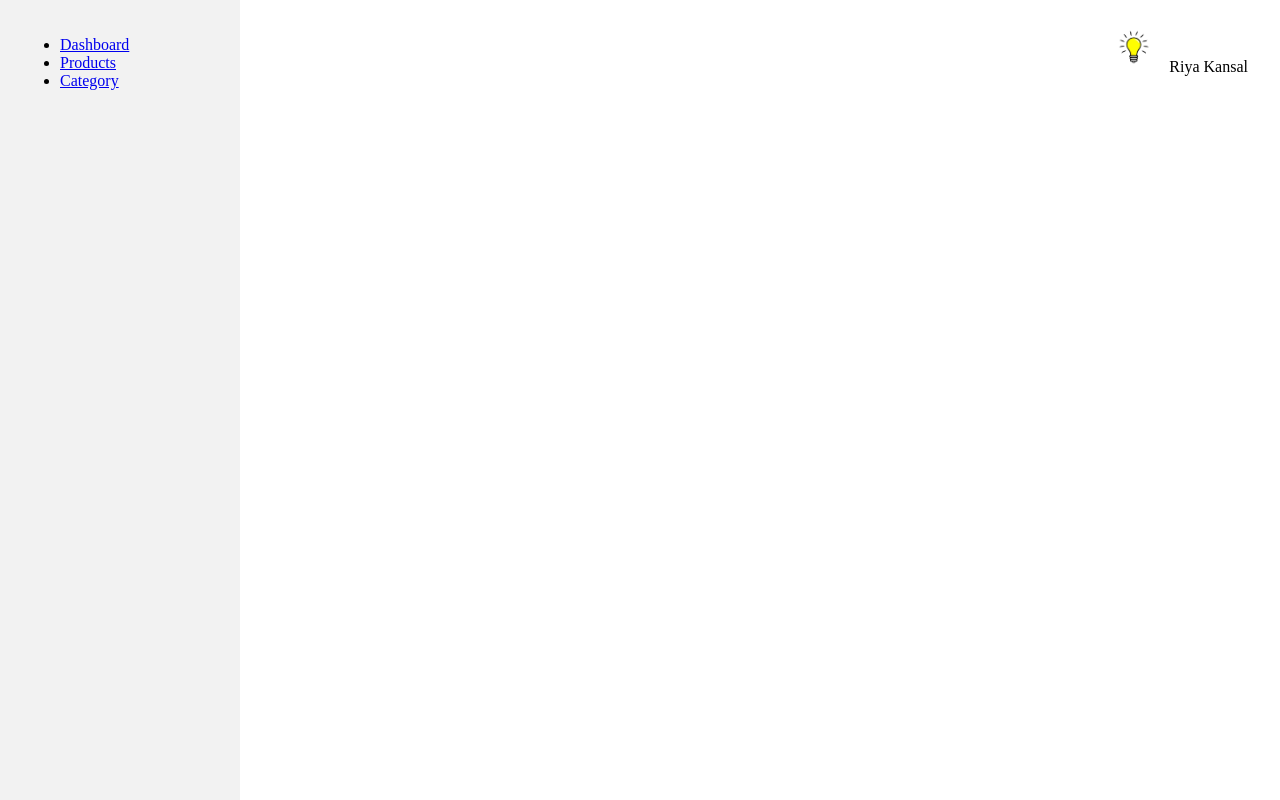
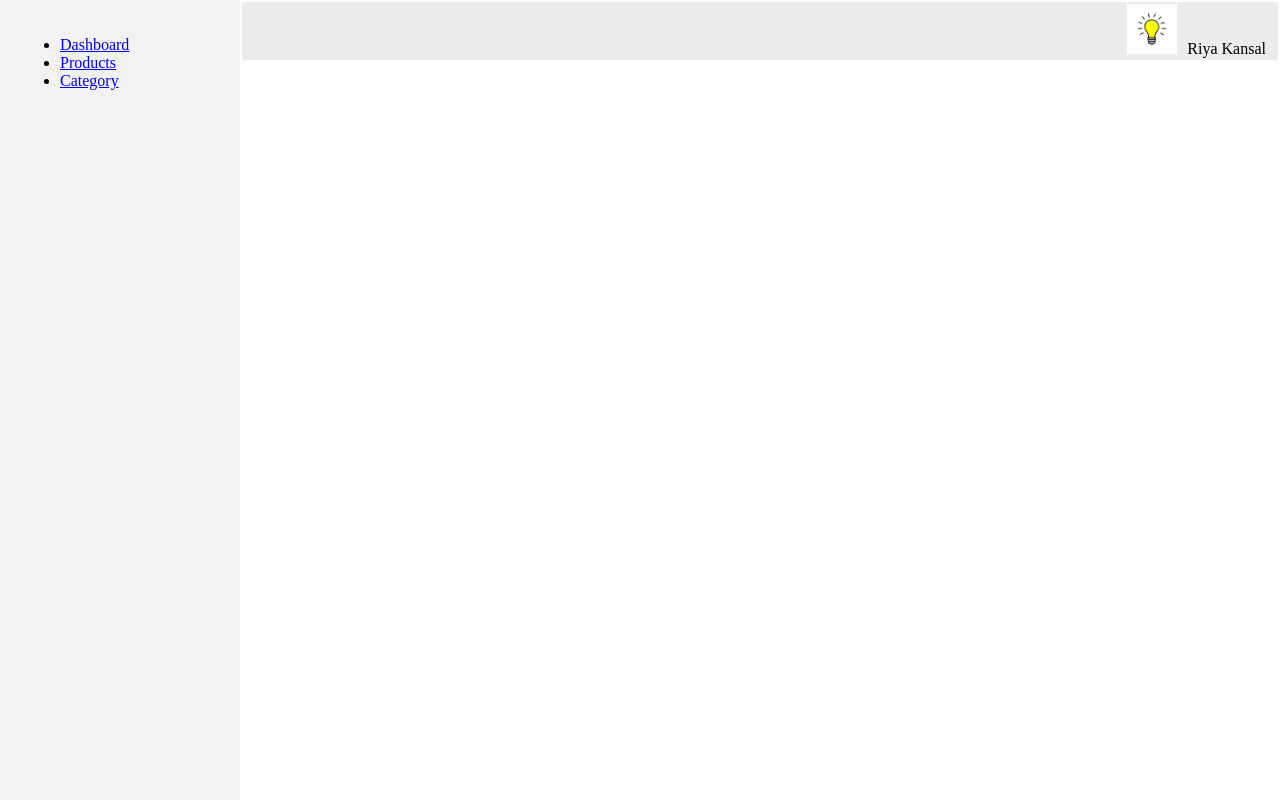
Before and after one commit to riyakansal29/Inventory-Management-System, a React (Vite) app: page / in a window 1280 px wide. Built offline with nearby package versions, Linux system fonts and the light colour scheme.

Commit message:
updated css

```diff
--- a/src/App.css
+++ b/src/App.css
@@ -1,10 +1,11 @@
 body {
   margin: 0;
+  padding: 0;
 }
 
 .app-container {
   display: flex;
-  height: 100vh;
+  min-height: 100vh;
 }
 
 .sidebar {
@@ -15,11 +16,11 @@ body {
 
 .content-container {
   flex: 1;
-  padding: 20px;
+  padding:2px;
 }
 
 .navbar {
-  background-color: #ffffff;
+  background-color: #edebeb;
   padding: 2px;
   display: flex;
   justify-content: flex-end;
@@ -36,10 +37,13 @@ body {
 
 table {
   border-collapse: collapse;
-  width: 100%;
+  width: 80%;
+  text-align: center;
+  margin: 0 auto;
 }
 
-th, td {
+th,
+td {
   border: 1px solid black;
   text-align: left;
   padding: 8px;
@@ -47,7 +51,7 @@ th, td {
 }
 
 th {
-  background-color: #4CAF50;
+  background-color: #4caf50;
   color: white;
 }
 
--- a/src/App.jsx
+++ b/src/App.jsx
@@ -13,7 +13,9 @@ const App = () => {
       <div className="app-container">
         <Sidebar />
         <div className="content-container">
+
           <Navbar />
+          <div>
           <main>
             <Routes>
               <Route path="/" element={<Dashboard />} />
@@ -39,6 +41,7 @@ const App = () => {
               />
             </Routes>
           </main>
+          </div>
         </div>
       </div>
     </BrowserRouter>
```
